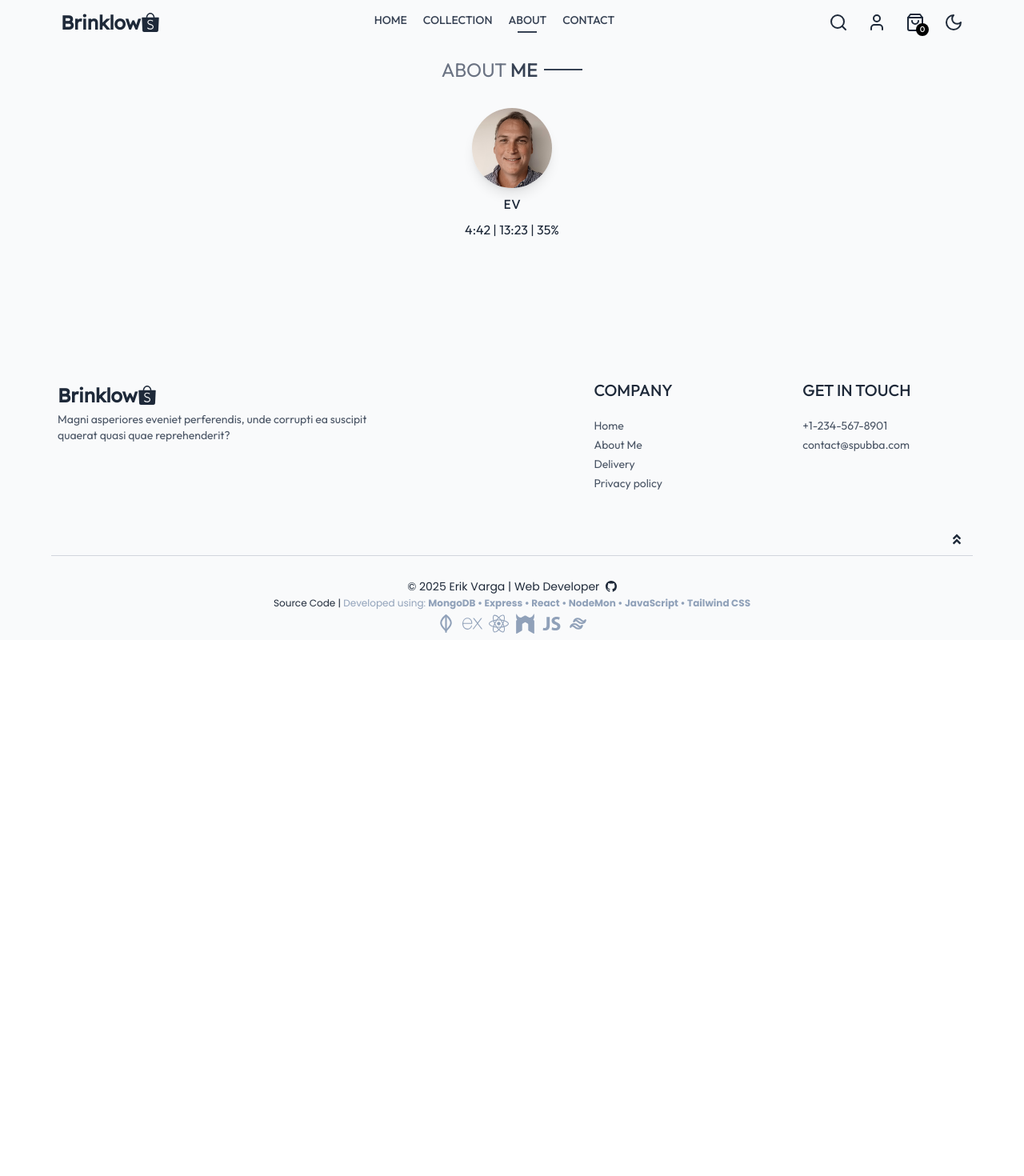
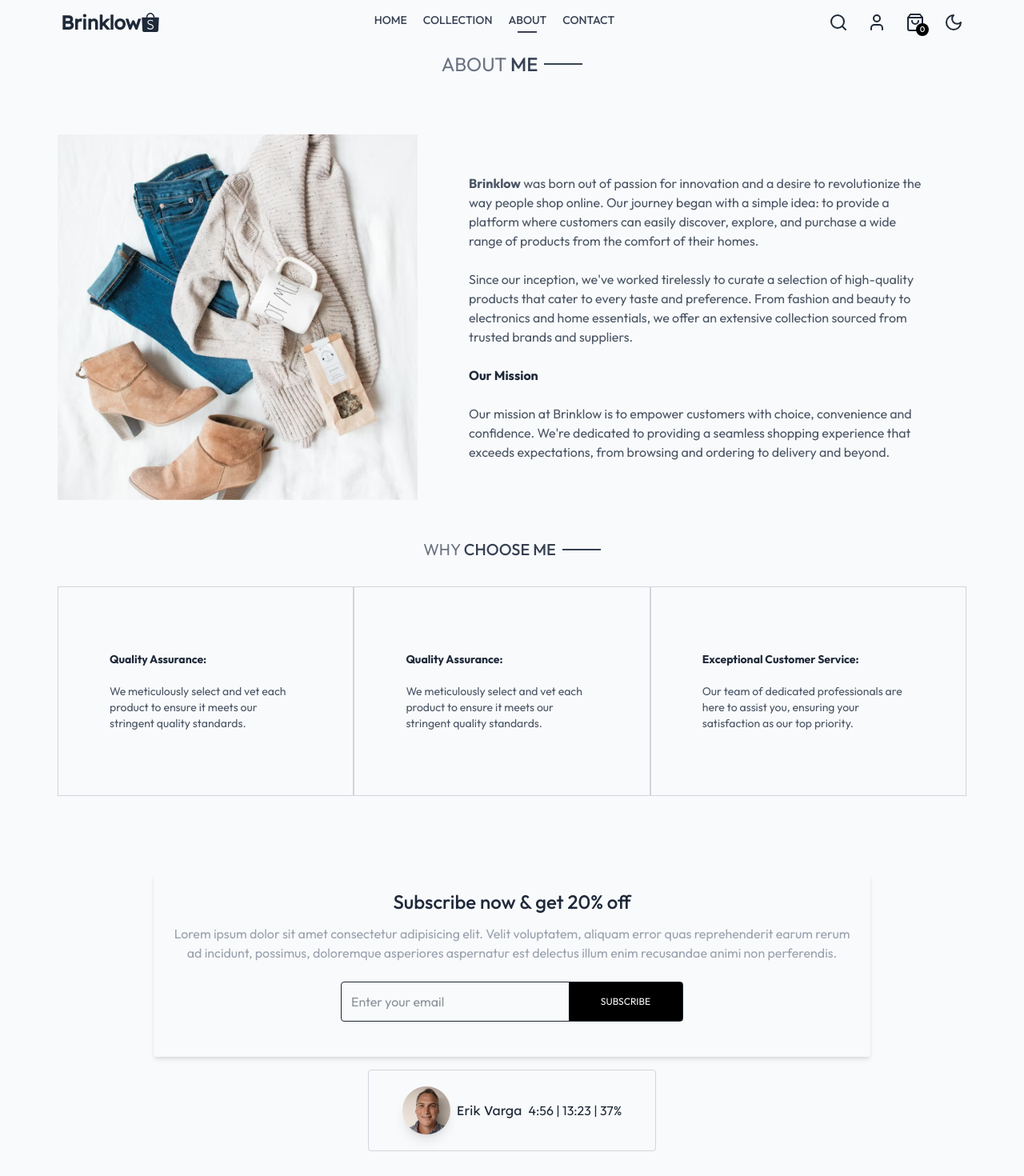
Before and after one commit to Erik-Varga/mern-stack-ecommerce, a React (Vite) app: page /about in a window 1280 px wide. Shown: the top 1470 px of the page at 80% size. Before the commit the page ends 800 px from the top, so only its background shows below. Built offline with nearby package versions, Linux system fonts and the light colour scheme.

Commit message:
updated about page

```diff
--- a/src/assets/assets.js
+++ b/src/assets/assets.js
@@ -731,5 +731,11 @@ export const products = [
         date: 1744148381237,
         bestseller: false
     }
+]
 
+export const companyName = [
+    {
+        id: 1,
+        name: "Brinklow"
+    }
 ]
--- a/src/components/Logo.jsx
+++ b/src/components/Logo.jsx
@@ -1,12 +1,13 @@
-import React from 'react'
+import React, { useState } from 'react'
 import { NavLink } from 'react-router-dom'
 import { SiShopee } from "react-icons/si";
+import { companyName } from '../assets/assets';
 
 const Logo = () => {
   return (
     <NavLink to="/">
       <div className='lexend text-2xl font-bold py-1 flex items-center'>
-        Brinklow
+        {companyName[0].name}
         <SiShopee className='ml-0' />
       </div>
     </NavLink>
--- a/src/components/NewsletterBox.jsx
+++ b/src/components/NewsletterBox.jsx
@@ -7,7 +7,7 @@ const NewsletterBox = () => {
     }
 
   return (
-    <div className='text-center bg-gray-300 hover:bg-gray-200 dark:bg-gray-800 dark:hover:bg-gray-700 m-2 p-3 rounded shadow-md'>
+    <div className='text-center bg-gray-50 max-w-4xl hover:bg-blue-100 dark:bg-blue-800 dark:hover:bg-cyan-700 m-2 p-5 rounded shadow-md'>
         <p className="text-2xl font-medium text-gray-800 dark:text-gray-200">Subscribe now & get 20% off</p>
         <p className="text-gray-400 dark:text-gray 600 mt-3">
             Lorem ipsum dolor sit amet consectetur adipisicing elit. Velit voluptatem, aliquam error quas reprehenderit earum rerum ad incidunt, possimus, doloremque asperiores aspernatur est delectus illum enim recusandae animi non perferendis.
--- a/src/components/ProgressBar.jsx
+++ b/src/components/ProgressBar.jsx
@@ -2,7 +2,7 @@ import React from 'react'
 
 const ProgressBar = () => {
     const current_hr = 4;
-    const current_min = 42;
+    const current_min = 56;
 
     const total_hr = 13;
     const total_min = 23;
@@ -14,6 +14,10 @@ const ProgressBar = () => {
     return (
         <div>
             <div className='flex justify-center items-center gap-2 '>
+            <div className="flex items-center gap-2">
+          <img src="ev_icon_pic.jpg" alt="" className='w-15 h-15 rounded-full shadow-lg' />
+          <span className='lexend text-md'>Erik Varga</span>
+        </div>
                 <span>{current_hr}:{current_min} | {total_hr}:{total_min} | {pct_done}%</span>
             </div>
         </div>
--- a/src/pages/About.jsx
+++ b/src/pages/About.jsx
@@ -1,18 +1,52 @@
 import React from 'react'
 import ProgressBar from '../components/ProgressBar'
 import Title from '../components/Title'
+import { assets, companyName } from '../assets/assets'
+import NewsletterBox from './../components/NewsletterBox';
 
 const About = () => {
   return (
     <div className='flex flex-1 items-center justify-center'>
-      <div className="flex flex-col gap-2 items-center justify-center">
+      <div className="flex flex-col gap-2 items-center justify-center p-2">
 
-      <div className="text-2xl mb-3">
+        <div className="text-2xl mb-3">
           <Title text1={'ABOUT'} text2={'ME'} />
         </div>
-        <img src="ev_icon_pic.jpg" alt="" className='w-25 h-25 rounded-full shadow-lg' />
-        <span className='lexend text-md'>EV</span>
-        <div className="w-90">
+
+        <div className="my-10 flex flex-col md:flex-row gap-16">
+          <img src={assets.about_img} alt="" className='w-full md:max-w-[450px]' />
+          <div className="flex flex-col justify-center gap-6 md:w-2/4 text-gray-600 dark:text-gray-400">
+            <p className=""><strong>{companyName[0].name}</strong> was born out of passion for innovation and a desire to revolutionize the way people shop online. Our journey began with a simple idea: to provide a platform where customers can easily discover, explore, and purchase a wide range of products from the comfort of their homes.</p>
+            <p className="">Since our inception, we've worked tirelessly to curate a selection of high-quality products that cater to every taste and preference. From fashion and beauty to electronics and home essentials, we offer an extensive collection sourced from trusted brands and suppliers.</p>
+            <b className="text-gray-800 dark:text-gray-200">Our Mission</b>
+            <p>Our mission at {companyName[0].name} is to empower customers with choice, convenience and confidence. We're dedicated to providing a seamless shopping experience that exceeds expectations, from browsing and ordering to delivery and beyond.</p>
+          </div>
+        </div>
+
+        <div className="text-xl mb-3">
+          <Title text1={'WHY'} text2={'CHOOSE ME'} />
+        </div>
+
+        <div className="flex flex-col md:flex-row text-sm mb-20">
+          <div className="border border-gray-300 px-10 md:px-16 py-8 sm:py-20 flex flex-col gap-5">
+            <b>Quality Assurance:</b>
+            <p className='text-gray-600 dark:text-gray-400'>We meticulously select and vet each product to ensure it meets our stringent quality standards.</p>
+          </div>
+          <div className="border border-gray-300 px-10 md:px-16 py-8 sm:py-20 flex flex-col gap-5">
+            <b>Quality Assurance:</b>
+            <p className='text-gray-600 dark:text-gray-400'>We meticulously select and vet each product to ensure it meets our stringent quality standards.</p>
+          </div>
+          <div className="border border-gray-300 px-10 md:px-16 py-8 sm:py-20 flex flex-col gap-5">
+          <b>Exceptional Customer Service:</b>
+          <p className='text-gray-600 dark:text-gray-400'>Our team of dedicated professionals are here to assist you, ensuring your satisfaction as our top priority.</p>
+          </div>
+        </div>
+
+        <div>
+          <NewsletterBox />
+        </div>
+
+        <div className="border border-gray-300 dark:border-gray-700 w-90 rounded-sm p-5">
           <ProgressBar />
         </div>
       </div>
--- a/src/pages/Cart.jsx
+++ b/src/pages/Cart.jsx
@@ -1,14 +1,11 @@
 import React, { useContext, useEffect, useState } from 'react'
 import { ShopContext } from '../context/ShopContext'
 import Title from '../components/Title';
-import { LuTrash } from 'react-icons/lu';
 import { BsTrash } from 'react-icons/bs';
 import CartTotal from '../components/CartTotal';
 
 const Cart = () => {
-
   const { products, currency, cartItems, updateQuantity, navigate } = useContext(ShopContext);
-
   const [cartData, setCartData] = useState([]);
 
   useEffect(() => {
--- a/src/pages/Login.jsx
+++ b/src/pages/Login.jsx
@@ -3,28 +3,46 @@ import React, { useState } from 'react'
 const Login = () => {
   const [currentState, setCurrentState] = useState('Sign Up');
 
+  const handleSubmit = async (e) => {
+    e.preventDefault();
+
+  }
+
   return (
     <div className='flex flex-1 items-center justify-center'>
-      <form className='flex flex-col items-center w-[90%] sm:max-w-96 m-auto mt-14 gap-4 text-gray-800 dark:text-gray-200'>
+
+      {/* form */}
+      <form onSubmit={handleSubmit} className='flex flex-col items-center w-[90%] sm:max-w-96 m-auto mt-14 gap-4 text-gray-800 dark:text-gray-200'>
+
+        {/* title */}
         <div className="inline-flex items-center gap-2 mb-2 mt-10">
           <p className="prata-regular text-3xl">{currentState}</p>
           <hr className="border-none h-[1.5px] w-8 bg-gray-800 dark:bg-gray-200" />
         </div>
 
+        {/* name */}
         {currentState === 'Login' ? '' : <input type="text" placeholder='Name' className='w-full px-3 py-2 border border-gray-800 dark:border-gray-200 rounded-sm' required /> }
 
+        {/* email */}
         <input type="email" placeholder='Email' className='w-full px-3 py-2 border border-gray-800 dark:border-gray-200 rounded-sm' required />
+
+        {/* password */}
         <input type="password" placeholder='Password' className='w-full px-3 py-2 border border-gray-800 dark:border-gray-200 rounded-sm' required />
 
+        {/* forgot password */}
         <div className="w-full flex justify-between text-sm mt-[-8px]">
           <p className="cursor-pointer">Forgot your password?</p>
           {
             currentState === "Login"
             ? <p onClick={()=>setCurrentState('Sign Up')} className='cursor-pointer'>Create Account</p>
             : <p onClick={()=>setCurrentState('Login')} className='cursor-pointer'>Login Here</p>
-
           }
         </div>
+
+        {/* button */}
+        <button type='submit' onClick={()=>navigate('/place-order')} className="bg-gray-900 dark:bg-gray-100 text-gray-100 dark:text-gray-900 text-sm my-8 px-8 py-3 cursor-pointer hover:bg-blue-800">
+          {currentState === 'Login' ? 'Sign In' : 'Sign Up'}
+        </button>
       </form>
     </div>
   )
--- a/src/pages/Orders.jsx
+++ b/src/pages/Orders.jsx
@@ -3,7 +3,8 @@ import { ShopContext } from '../context/ShopContext'
 import Title from '../components/Title'
 
 const Orders = () => {
-  const { products, currency } = useContext(ShopContext)
+  const { products, currency } = useContext(ShopContext);
+
   return (
     <div className='flex items-center justify-center'>
       <div className="border-t pt-16">
--- a/src/pages/PlaceOrder.jsx
+++ b/src/pages/PlaceOrder.jsx
@@ -7,7 +7,6 @@ import { ShopContext } from '../context/ShopContext'
 
 const PlaceOrder = () => {
   const [method, setMethod] = useState('cod');
-
   const { navigate } = useContext(ShopContext)
 
   return (
@@ -68,10 +67,6 @@ const PlaceOrder = () => {
           </div>
         </div>
       </div>
-
-
-
-
     </div>
   )
 }
```
